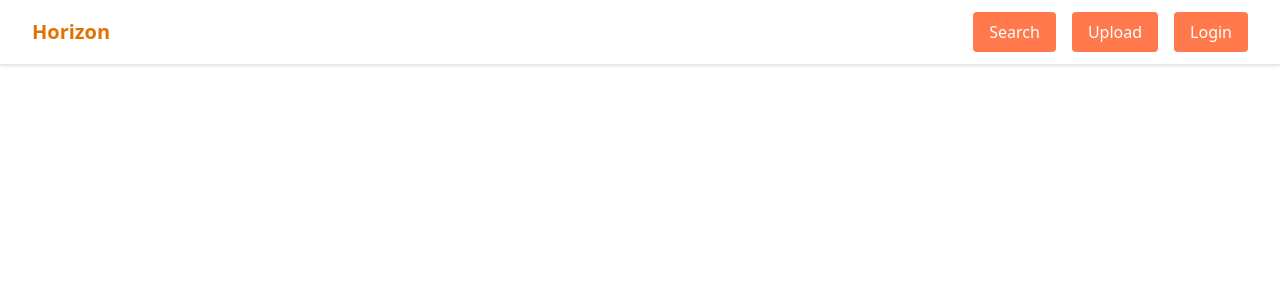
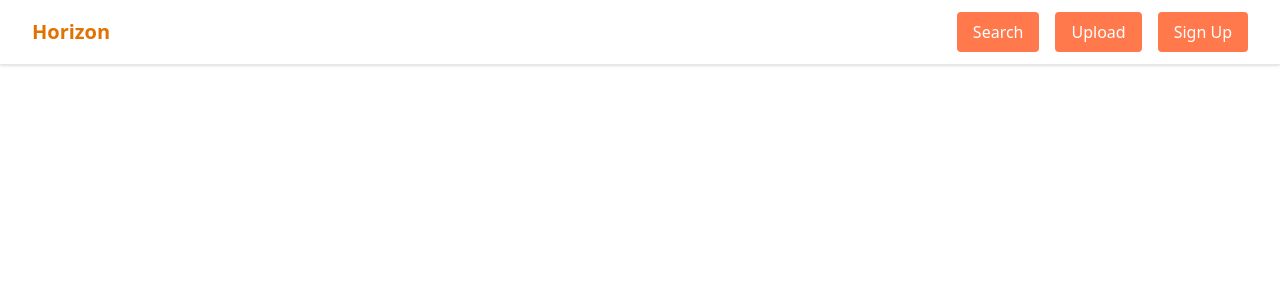
Before and after one commit to mguerra5/Horizon, a Next.js app: page / in a window 1280 px wide. Shown: the top 300 px of the page. Built offline with nearby package versions, Linux system fonts and the light colour scheme; no server answers.

Commit message:
Switch around for clarity

```diff
--- a/src/components/Navbar.tsx
+++ b/src/components/Navbar.tsx
@@ -47,10 +47,10 @@ export default function Navbar() {
 
                         <Button onClick={() => router.push('/upload')}>Upload</Button>
 
-                        {!isSignedIn ?
-                            <Button onClick={() => router.push('/onboarding/signup')}>Login</Button>
+                        {isSignedIn ?
+                            <Button onClick={() => router.push('/account')}>Account</Button>
                         :
-                            <Button onClick={() => router.push('/account')}>Account</Button>
+                            <Button onClick={() => router.push('/onboarding/signup')}>Sign Up</Button>
                         }
                     </div>
                 </div>
```
